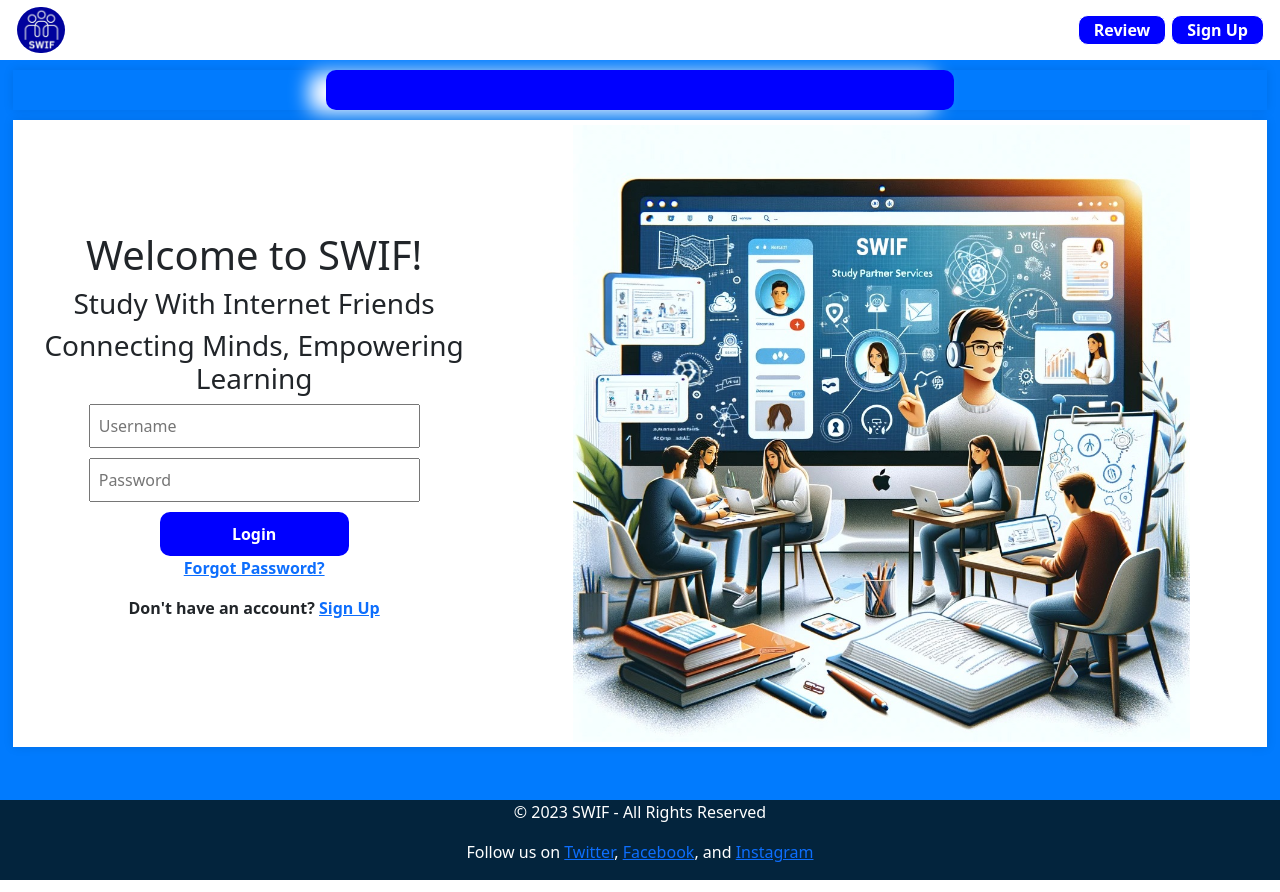
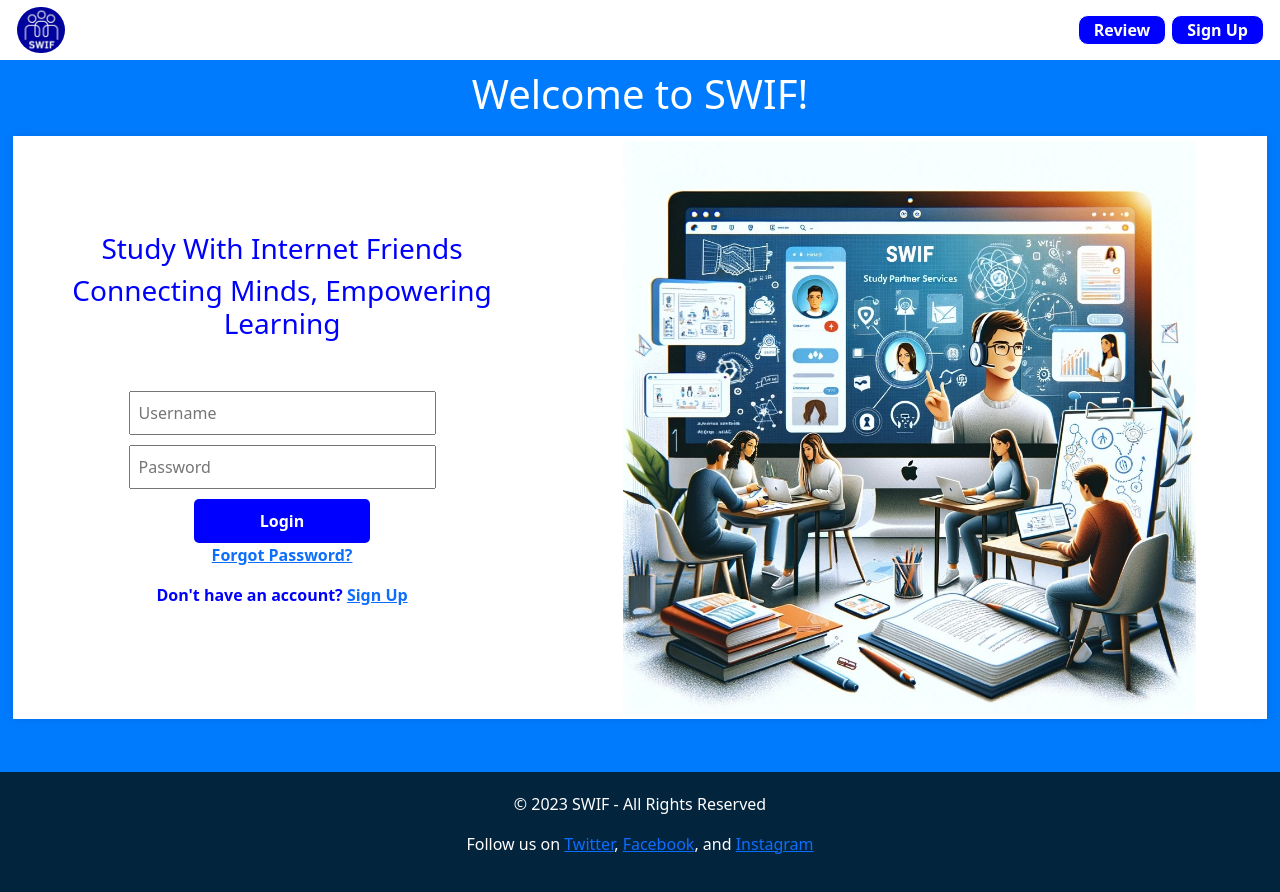
Before and after one commit to aheggy/swif-front-end, a React (Create React App) app: page / in a window 1280 px wide. Built offline with nearby package versions, Linux system fonts and the light colour scheme; no server answers; the HTML template or start-up script is replaced by a standard one.

Commit message:
changing the home page layout

```diff
--- a/src/Pages/Home.css
+++ b/src/Pages/Home.css
@@ -6,21 +6,11 @@
     align-items: center;
     background-color: #017bfe;
     gap: 10px ;
+    color: white;
     /* margin: auto; */
 }
 
-.mission-statment-container{
-    /* border: 2px solid red ; */
-    display: flex;
-    flex-direction: row;
-    justify-content: space-around;
-    width: 98%;
-    height: 30%;
-    /* background-color: #fff; */
-    box-shadow: 0 0 10px rgba(0, 0, 0, 0.1);
-    /* background: #47a0f8; */
 
-}
 
 
 
@@ -33,60 +23,6 @@
 }
 
 
-.mission-statement {
-    display: flex;
-    width: 50%;
-    text-align: center;
-    align-items: center;
-    justify-content: center;
-    font-size: xx-large;
-    height: 90%;
-    margin: auto;
-    padding: 20px;
-    background-color: blue;
-    border-radius: 10px;
-    color: white;
-    animation: moving-shadow 8s infinite ease-in-out;
-}
-
-
-
-.subscribe{
-    display: flex;
-    flex-direction: column;
-    justify-content: center;
-    text-align: center;
-    width: 33%;
-    padding-right: 7%;
-}
-
-.subscribe-form{
-    display: flex;
-    width: 100%;
-}
-
-.subscribe button{
-    background-color: blue;
-    padding: 0 5px;
-    height: 43px;
-    border-radius: 5px;
-    /* border-radius: 10px; */
-}
-
-.subscribe button:hover {
-    background-color: white;
-    color: blue;
-    border: 1px solid blue;
-    /* box-shadow: 0 0 20px rgb(217, 255, 210); */
-
-}
-
-
-.subscribe input{
-    width: 100%;
-    border-radius: 5px;
-
-}
 .app-image {
     width: 30%;
     height: auto;
@@ -115,13 +51,17 @@
     background-color: #fff;
     box-shadow: 0 0 10px rgba(0, 0, 0, 0.1);
     border-radius: 0px;
+    color: blue;
     /* background: #47a0f8; */
 }
 
+.mission-statment{
+    margin-bottom: 50px;
+}
 
 .login-container{
     /* border: 1px solid blue; */
-    margin: 5px;
+    margin: 50px;
     width: 50%;
     font-weight: bold;
 
@@ -160,17 +100,6 @@
 }
 
 
-p {
-    font-size: 16px;
-    margin-bottom: 20px;
-
-}
-
-.forgot-password{
-    /* box-shadow: 0 0 20px rgb(0, 8, 255); */
-    /* text-shadow: 0 0 20px rgb(0, 8, 255); */
-
-}
 
 button {
     background-color: #007bff;
@@ -190,13 +119,14 @@ button {
 
 .login-button{
     width: 40%;
-    border-radius: 10px;
+    border-radius: 5px;
     background-color: blue;
 
 }
 
 
 footer{
+    padding: 20px 0;
     width: 100%;
     background-color: #03243d;
     text-align: center;
--- a/src/Pages/Home.jsx
+++ b/src/Pages/Home.jsx
@@ -101,7 +101,7 @@ function Home() {
       <div className='mission-statment-container'>
         <div className='mission-statement'>
           <span className="typewriter">
-
+          <h1>Welcome to SWIF!</h1>
 
           </span>
         </div>
@@ -111,9 +111,13 @@ function Home() {
 
 
       <div className='login-container'>
-        <h1>Welcome to SWIF!</h1>
+
+        <div className='mission-statment'>
+
         <h3>{displayedText}</h3>
         <h3>{textH2}</h3>
+        </div>
+
         <form className='home-login-form' onSubmit={handleLogin}>
             <input
               className='home-login'
```
